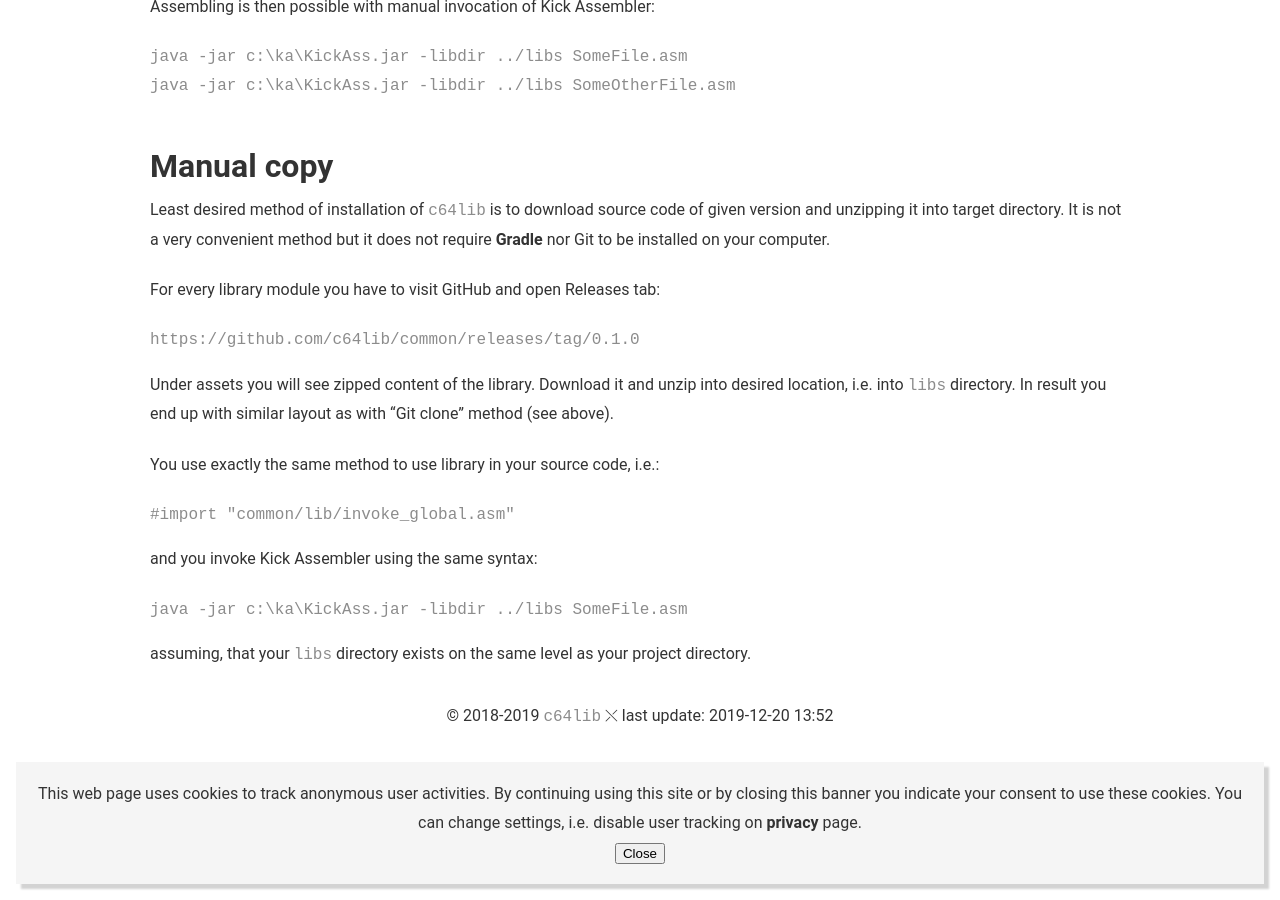
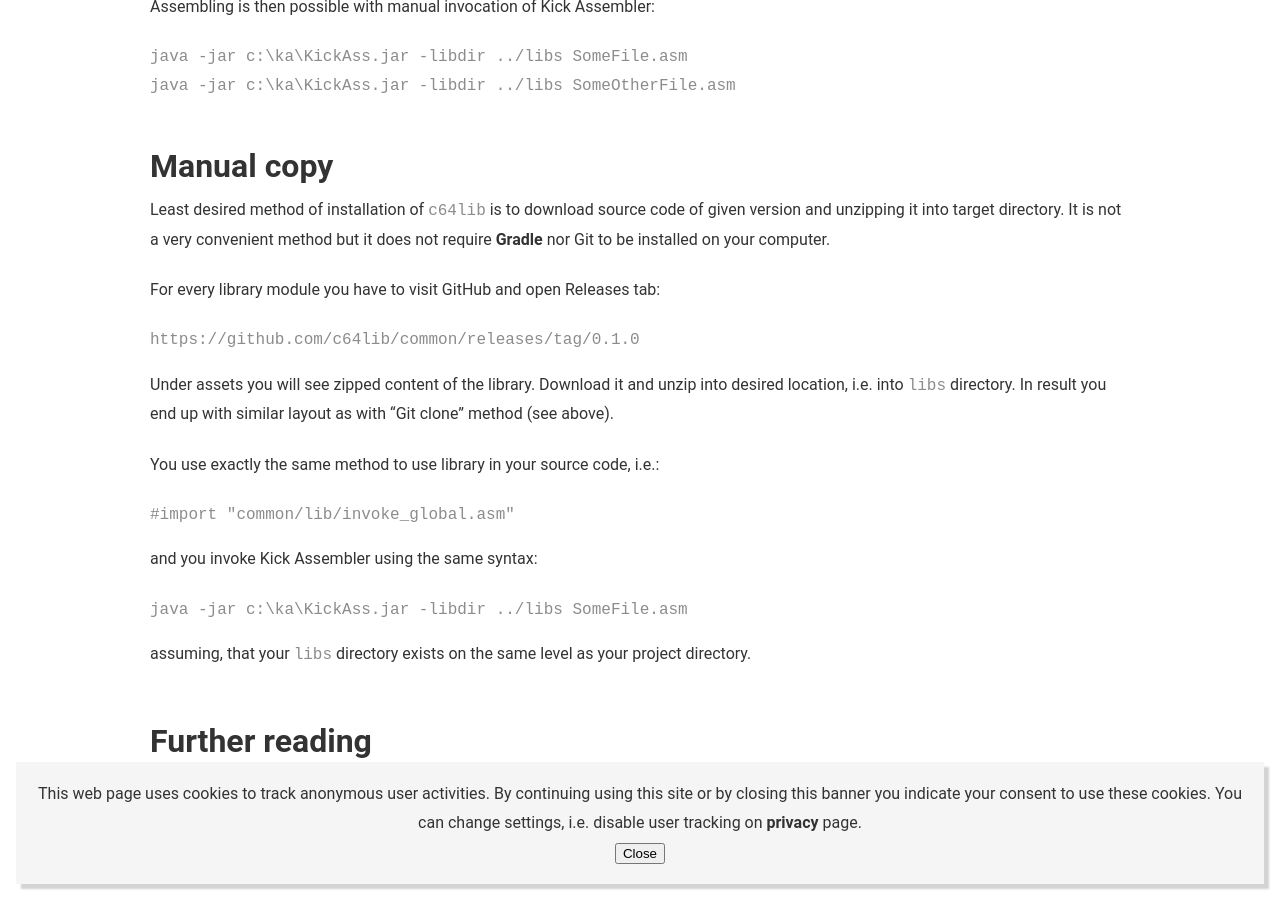
Before and after one commit to c64lib/docu, a Jekyll site: the page built from pages/install.md, in a window 1280 px wide and 900 px high, scrolled down 4696 px. Built offline with Jekyll 4.4.1, drawn with Linux system fonts in a browser that asks for light colours.

Commit message:
Further reading in install

```diff
--- a/pages/install.md
+++ b/pages/install.md
@@ -219,9 +219,14 @@
 assuming, that your `libs` directory exists on the same level as your
 project directory.
 
+## Further reading
+- [Building blocks of c64lib][building-blocks]
+- [What libraries are available within c64lib][libraries]
+
 [gradle]: https://gradle.org/
 [kickass]: http://theweb.dk/KickAssembler/Main.html
 [ra]: gradle-plugin
 [c64lib]: https://github.com/c64lib
 [libraries]: libraries
 [java]: https://www.java.com/en/download/
+[building-blocks]: building-blocks
```
